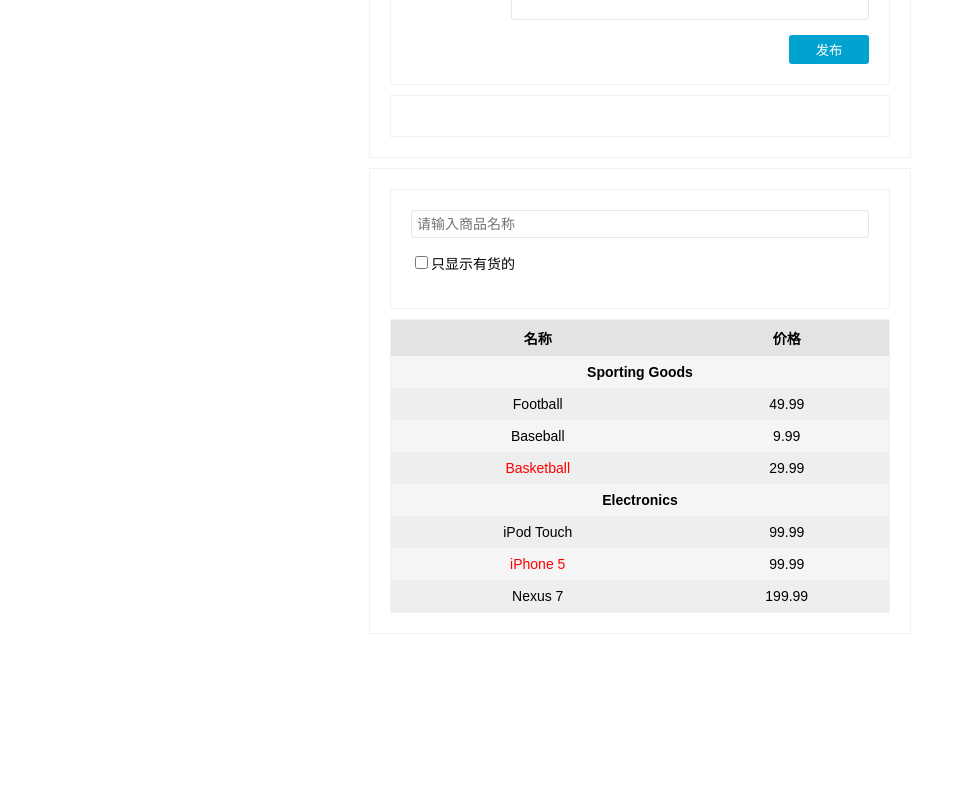
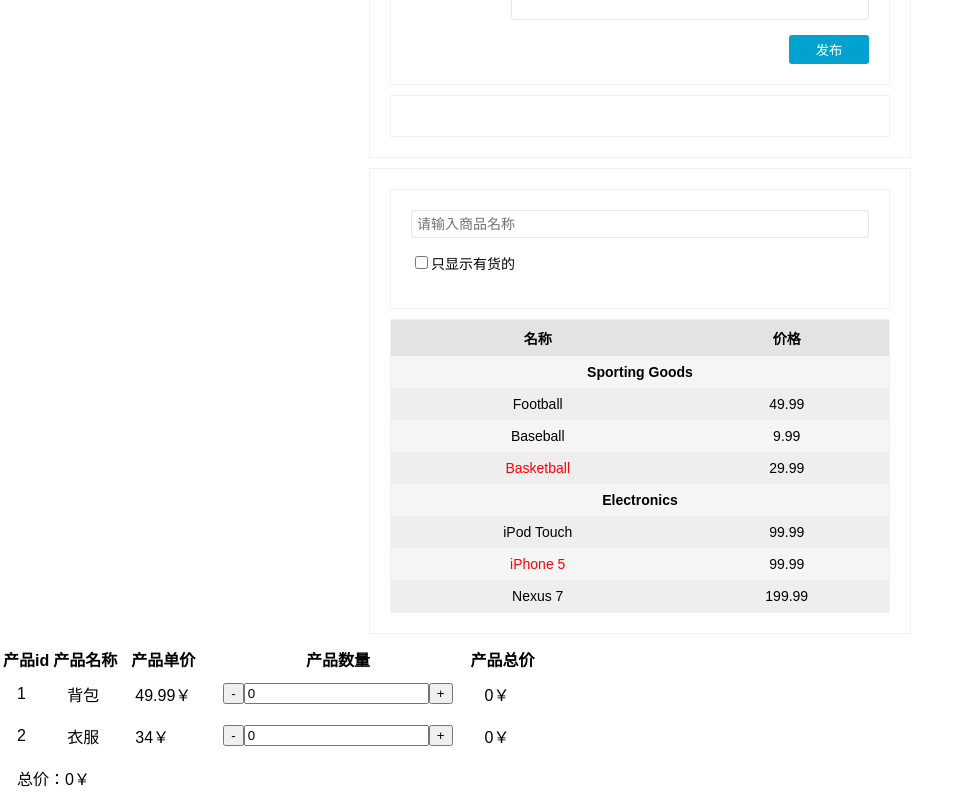
Before and after one commit to 22ricky/my-ts-demo, a React (Create React App) app: page / in a window 1280 px wide. Shown: the part 425-1225 px from the top of the page, without its empty margins (0-971 px from the left). Before the commit the page ends 1069 px from the top, so only its background shows below. Built offline with nearby package versions, Linux system fonts and the light colour scheme.

Commit message:
Add ShoppingCart Container

```diff
--- /dev/null
+++ b/src/components/ShoppingCart/Count.tsx
@@ -0,0 +1,24 @@
+import * as React from 'react';
+
+interface CountProps {
+  count: number;
+  onCount: ( c: number ) => void;
+}
+
+interface CountState {}
+
+class Count extends React.Component<CountProps, CountState> {
+  handleClickAdd = () => this.props.onCount( this.props.count + 1 );
+  handleClickRed = () => this.props.count > 0 && this.props.onCount( this.props.count - 1 );
+  public render() {
+    return (
+      <form>
+        <input type="button" value="-" onClick={this.handleClickRed} />
+        <input type="text"  value={`${this.props.count}`} readOnly={true} />
+        <input type="button" value="+" onClick={this.handleClickAdd} />
+      </form>
+    );
+  }
+}
+
+export default Count;
--- /dev/null
+++ b/src/components/ShoppingCart/Product.tsx
@@ -0,0 +1,34 @@
+import * as React from 'react';
+import Count from './Count';
+
+interface PRODUCT {
+  id: string;
+  name: string;
+  price: number;
+}
+
+interface ProductProps {
+  product: PRODUCT;
+  count: number;
+  onCount: ( c: number ) => void;
+}
+
+interface ProductState {}
+
+class Product extends React.Component<ProductProps, ProductState> {
+  public render() {
+    const { id, name, price } = this.props.product;
+    const count = this.props.count;
+    return (
+      <tr>
+        <td>{id}</td>
+        <td>{name}</td>
+        <td>{price}￥</td>
+        <td><Count count={count} onCount={this.props.onCount} /></td>
+        <td>{price * count}￥</td>
+      </tr>
+    );
+  }
+}
+
+export default Product;
--- /dev/null
+++ b/src/components/ShoppingCart/Total.tsx
@@ -0,0 +1,17 @@
+import * as React from 'react';
+
+interface TotalProps {
+  total: number;
+}
+
+function Total( props: TotalProps ) {
+  return (
+    <tfoot>
+      <tr>
+        <td colSpan={5}>总价：{props.total}￥</td>
+      </tr>
+    </tfoot>
+  );
+}
+
+export default Total;
--- /dev/null
+++ b/src/containers/ShoppingCart.tsx
@@ -0,0 +1,75 @@
+import * as React from 'react';
+import Product from '../components/ShoppingCart/Product';
+import Total from '../components/ShoppingCart/Total';
+
+interface PRODUCT {
+  id: string;
+  name: string;
+  price: number;
+}
+
+interface ProductCount {
+  pid: string;
+  count: number;
+}
+
+interface ShoppingCartProps {
+  products: PRODUCT[];
+}
+
+interface ShoppingCartState {
+  counts: ProductCount[];
+}
+
+class ShoppingCart extends React.Component<ShoppingCartProps, ShoppingCartState> {
+  constructor( props: ShoppingCartProps ) {
+    super( props );
+    const counts: ProductCount[] = props.products.map( p => ({ pid: p.id, count: 0 }));
+    this.state = {
+      counts
+    };
+  }
+
+  public render() {
+    const products = this.props.products;
+    const counts = this.state.counts;
+    const productNodes = products.map( product => {
+      const productCount = counts.filter( count => count.pid === product.id )[0];
+      return (
+        <Product
+          key={product.id}
+          product={product}
+          count={productCount.count}
+          onCount={count => {
+            const countsSlice = counts.slice();
+            countsSlice.splice( counts.indexOf( productCount ), 1, { pid: productCount.pid, count });
+            this.setState({ counts: countsSlice });
+          }}
+        />
+      );
+    });
+    return (
+      <table>
+        <thead>
+          <tr>
+            <th>产品id</th>
+            <th>产品名称</th>
+            <th>产品单价</th>
+            <th>产品数量</th>
+            <th>产品总价</th>
+          </tr>
+        </thead>
+        <tbody>
+          {productNodes}
+        </tbody>
+        <Total
+          total={counts.map( productCount => {
+            return products.filter( product => product.id === productCount.pid )[0].price * productCount.count;
+          }).reduce(( sum, c ) => sum + c, 0)}
+        />
+      </table>
+    );
+  }
+}
+
+export default ShoppingCart;
--- a/src/index.tsx
+++ b/src/index.tsx
@@ -7,6 +7,7 @@
 import Hello from './containers/Hello';
 import CommentBox from './containers/CommentBox';
 import Product from './containers/Product';
+import ShoppingCart from './containers/ShoppingCart';
 import registerServiceWorker from './registerServiceWorker';
 import './index.css';
 
@@ -22,7 +23,7 @@
   name: string;
 }
 
-const products: PRODUCT[] = [
+const PRODUCTS: PRODUCT[] = [
   {category: 'Sporting Goods', price: 49.99, stocked: true, name: 'Football'},
   {category: 'Sporting Goods', price: 9.99, stocked: true, name: 'Baseball'},
   {category: 'Sporting Goods', price: 29.99, stocked: false, name: 'Basketball'},
@@ -31,13 +32,25 @@
   {category: 'Electronics', price: 199.99, stocked: true, name: 'Nexus 7'}
 ];
 
+interface Products {
+  id: string;
+  name: string;
+  price: number;
+}
+
+const Products: Products[] = [
+  { id: '1', name: '背包', price: 49.99 },
+  { id: '2', name: '衣服', price: 34 }
+];
+
 ReactDOM.render(
   <div>
     <Provider store={store}>
       <Hello />
     </Provider>
     <CommentBox />
-    <Product products={products} />
+    <Product products={PRODUCTS} />
+    <ShoppingCart products={Products} />
   </div>,
   document.getElementById('root') as HTMLElement
 );
```
Also changed, not shown: 1 other file (tests, documents, lock files or other folders).
